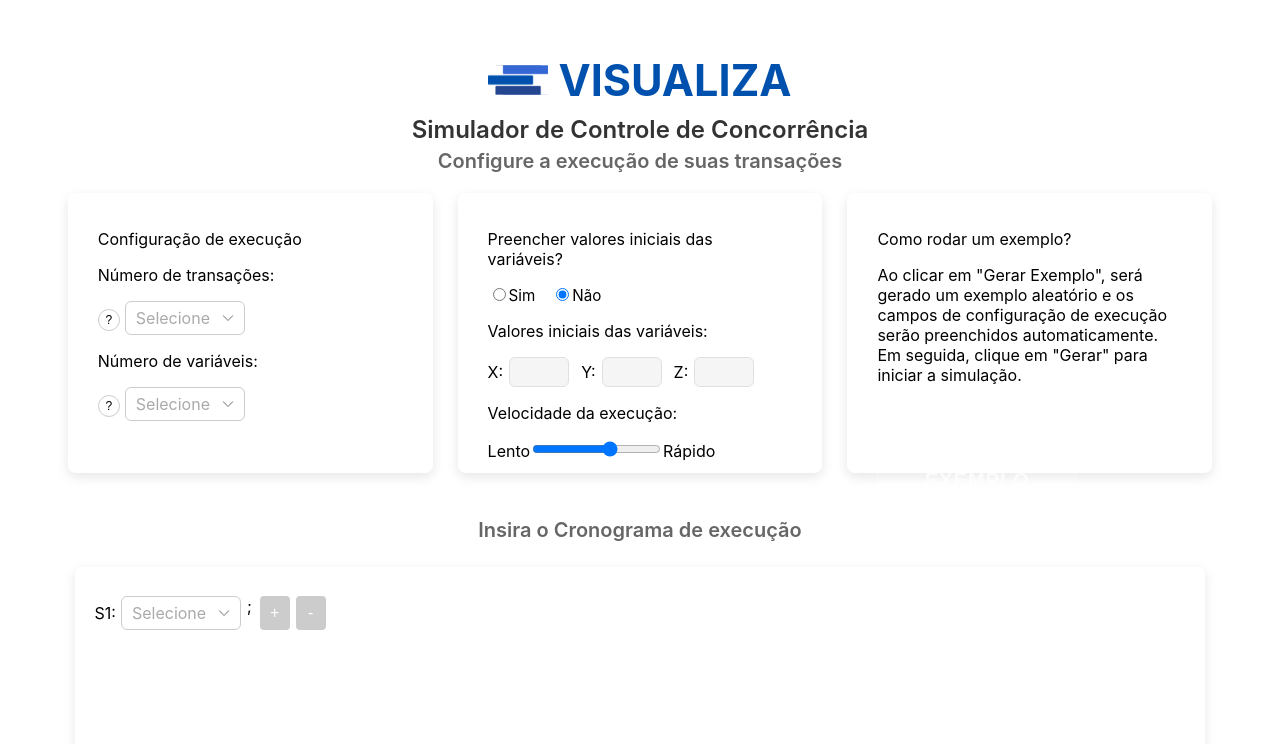
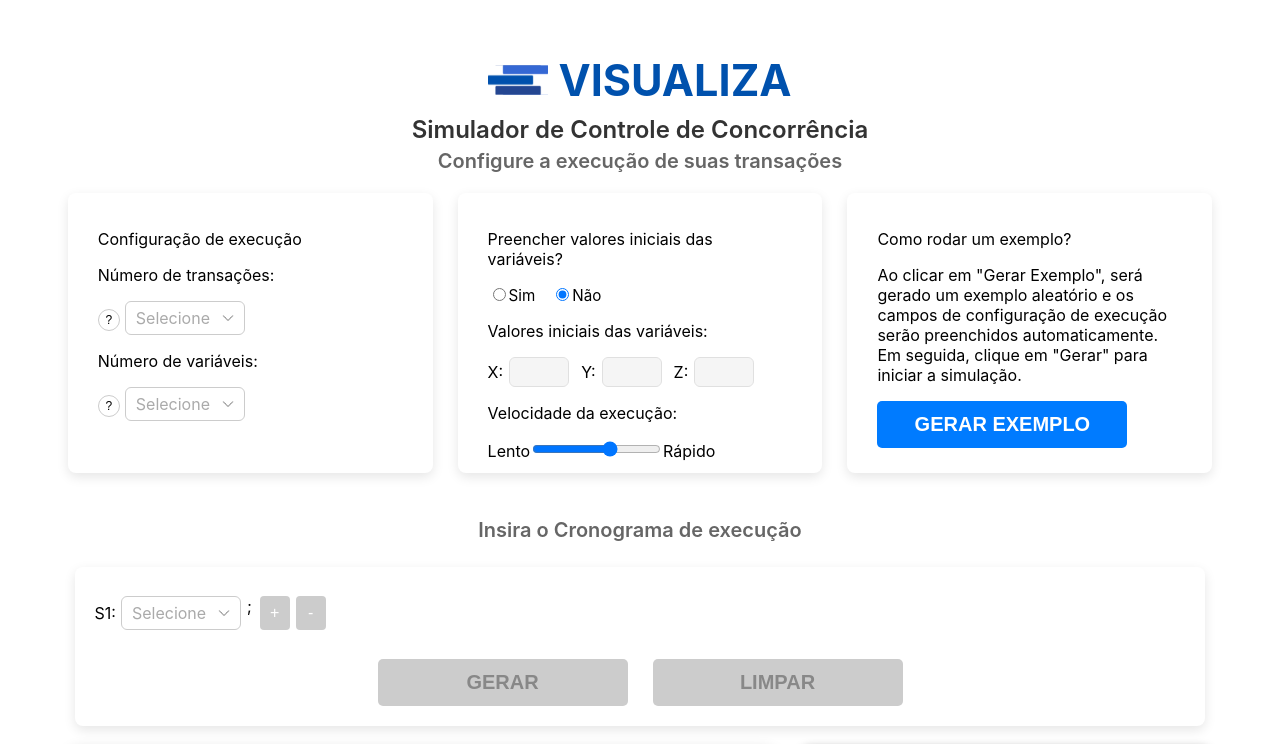
Before and after one commit to Kadu-Santos/controle-concorrencia-app, a React (Create React App) app: page /RunPage in a window 1280 px wide. Shown: the top 744 px of the page. Built offline with nearby package versions, Linux system fonts and the light colour scheme.

Commit message:
Refinamento Animação-HomePage

```diff
--- a/src/components/button/ButtonC.css
+++ b/src/components/button/ButtonC.css
@@ -1,4 +1,34 @@
 .botao {
+  padding: 10px 20px;
+  border: none;
+  border-radius: 5px;
+  font-size: 16px;
+  cursor: pointer;
+  transition: background-color 0.3s ease;
+
+  height: 47px;
+  width: 250px;
+
+  font-size: 20px;
+  font-weight: bold;
+
+  transition: transform 0.35s ease-in-out, box-shadow 0.35s ease-in-out;
+}
+
+.botao:hover {
+  filter: brightness(85%);
+  transform: scale(1.02);
+  box-shadow: 0 8px 10px rgba(0, 0, 0, 0.15);
+}
+
+.botao:disabled {
+  filter: grayscale(0.4);
+  box-shadow: none;
+  transform: none;
+}
+
+
+/* .botao {
   padding: 10px 20px;
   border-radius: 18px;
   font-size: 16px;
@@ -24,4 +54,4 @@
 .botao:hover {
   opacity: 1;
   box-shadow: 0 4px 8px rgba(0, 0, 0, 0.2);
-}
+} */
--- a/src/components/button/ButtonC.js
+++ b/src/components/button/ButtonC.js
@@ -2,16 +2,16 @@ import React from "react";
 import "./ButtonC.css";
 
 const ButtonC = ({ texto, corTexto, corFundo, onClick, ativo = true }) => {
-  // const estilo = {
-  //   color: ativo ? corTexto : "#888",
-  //   backgroundColor: ativo ? corFundo : "#ccc",
-  //   cursor: ativo ? "pointer" : "not-allowed"
-  // };
+  const estilo = {
+    color: ativo ? corTexto : "#888",
+    backgroundColor: ativo ? corFundo : "#ccc",
+    cursor: ativo ? "pointer" : "not-allowed"
+  };
 
   return (
     <button
       className="botao"
-      // style={estilo}
+      style={estilo}
       onClick={ativo ? onClick : undefined}
       disabled={!ativo}
     >
--- a/src/screens/Home/HomeScreen.css
+++ b/src/screens/Home/HomeScreen.css
@@ -29,7 +29,7 @@
 }
 
 .hero-title {
-  font-size: 5.6rem;
+  font-size: 5.3rem;
   line-height: 90px;
   font-weight: 700;
   margin: 0px 0px 40px 0px;
```
